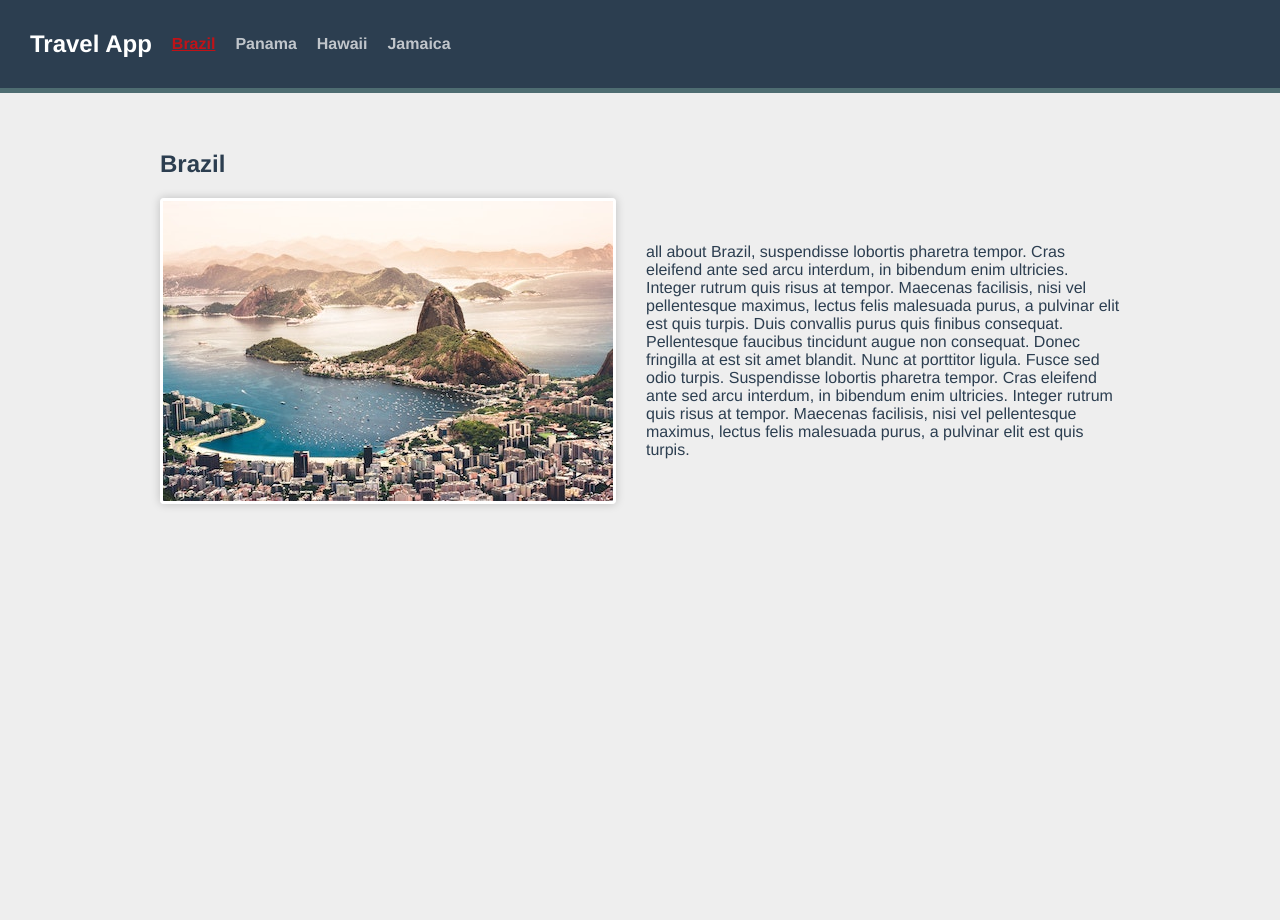
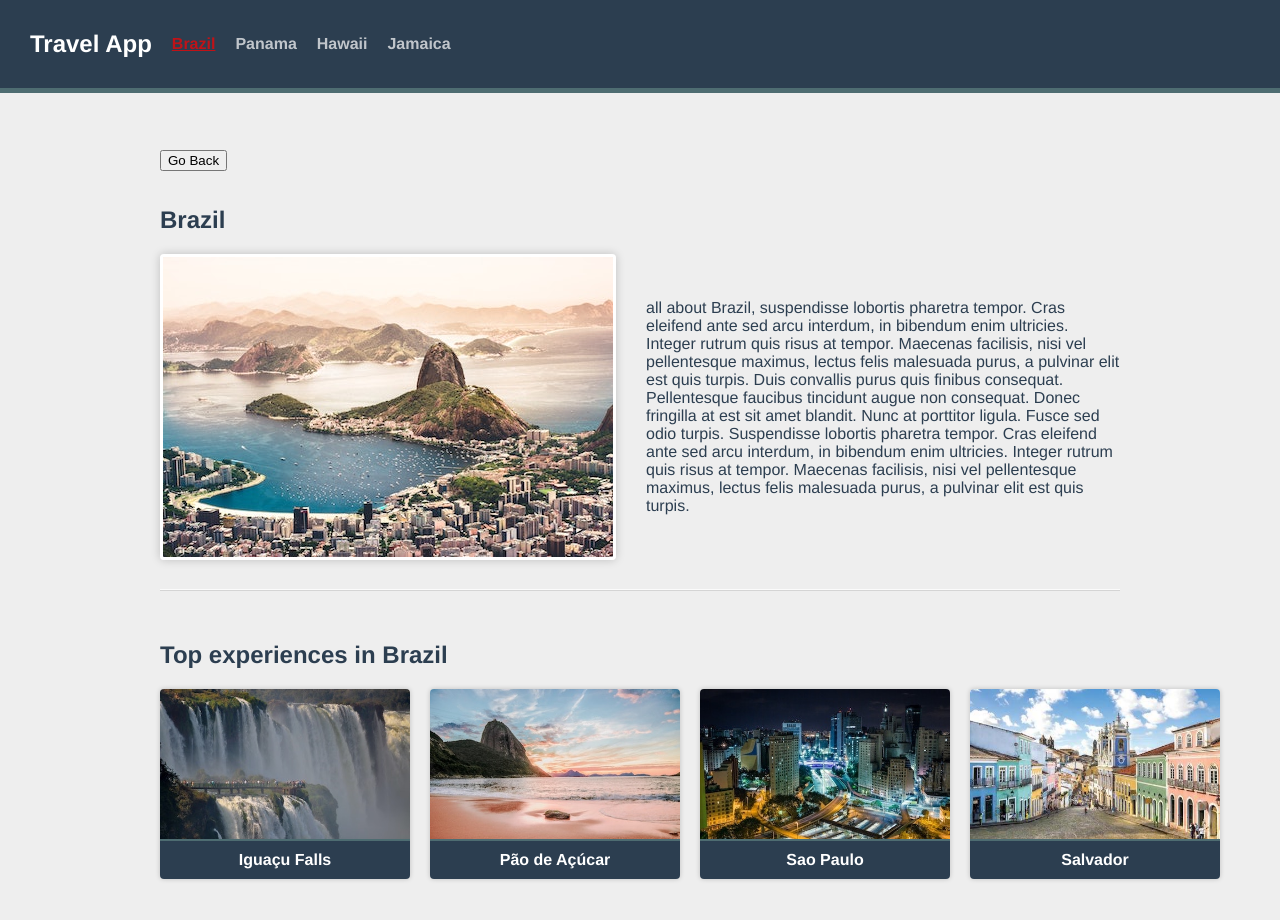
Before and after one commit to sebdevweb/vite-vue-router, a Vue app: page /destination/1/brazil in a window 1280 px wide. Shown: the top 920 px of the page. Before the commit the page ends 800 px from the top, so only its background shows below. Built offline with nearby package versions, Linux system fonts and the light colour scheme.

Commit message:
[VITE-VUE-ROUTER] Experience Cards

```diff
--- /dev/null
+++ b/src/components/ExperienceCard.vue
@@ -0,0 +1,22 @@
+<template>
+  <div class="cards">
+    <div class="card">
+      <img :src="`/images/${experience.image}`" :alt="experience.name">
+      <span class="card__text">
+        {{ experience.name }}
+      </span>
+    </div>
+  </div>
+</template>
+
+
+<script>
+  export default {
+    props: {
+      experience: {
+        type: Object,
+        required: true,
+      }
+    }
+  }
+</script>
--- /dev/null
+++ b/src/components/GoBack.vue
@@ -0,0 +1,5 @@
+<template>
+  <span class="go-back">
+    <button @click="$router.back()">Go Back</button>
+  </span>
+</template>
--- a/src/router/index.js
+++ b/src/router/index.js
@@ -3,13 +3,26 @@
 import Home from '@/views/Home.vue'
 
 const routes = [
-  {path: '/', name: 'Home', component: Home},
+  {
+    path: '/',
+    name: 'Home',
+    component: Home
+  },
   {
     path: '/destination/:id/:slug',
     name: 'destination.show',
     component: () => import('@/views/DestinationShow.vue'),
-    props: route => ({id: parseInt(route.params.id)}),
-  }
+    props: route => ({...route.params, id: parseInt(route.params.id)}),
+    children: [
+      {
+        path: ':experienceSlug',
+        name: 'experience.show',
+        component: () => import('@/views/ExperienceShow.vue'),
+        props: route => ({...route.params, id: parseInt(route.params.id)})
+      }
+    ]
+  },
+
 ]
 
 const router = createRouter({
--- a/src/views/DestinationShow.vue
+++ b/src/views/DestinationShow.vue
@@ -1,4 +1,5 @@
 <template>
+  <GoBack />
   <section v-if="destination" class="destination">
     <h1>{{ destination.name }}</h1>
     <div class="destination-details">
@@ -6,12 +7,33 @@
       <p>{{ destination.description }}</p>
     </div>
   </section>
+
+  <section class="experiences">
+    <h2>Top experiences in {{ destination.name }}</h2>
+    <div class="cards">
+      <router-link
+        v-for="experience in destination.experiences"
+        :key="experience.slug"
+        :to="{name: 'experience.show', params: {experienceSlug: experience.slug}}"
+      >
+        <ExperienceCard :experience="experience" />
+      </router-link>
+    </div>
+    <router-view />
+  </section>
+
 </template>
 
 
 <script>
+import ExperienceCard from '@/components/ExperienceCard.vue';
+import GoBack from '@/components/GoBack.vue'
 import sourceData from '@/data.json'
   export default {
+    components: {
+      ExperienceCard,
+      GoBack
+    },
     props: {
       id: { type: Number, required: true}
     },
--- /dev/null
+++ b/src/views/ExperienceShow.vue
@@ -0,0 +1,32 @@
+<template>
+  <section>
+    <h1>{{ experience.name }}</h1>
+    <img :src="`/images/${experience.image}`" :alt="experience.name">
+    <p>{{ experience.description }}</p>
+  </section>
+</template>
+
+
+<script>
+  import sourceData from '@/data.json'
+
+  export default {
+    props: {
+      id: {type: Number, required: true},
+      experienceSlug: { type: String, required: true}
+    },
+
+    computed: {
+      destination() {
+        return sourceData.destinations.find(
+          destination => destination.id === this.id
+        )
+      },
+      experience() {
+        return this.destination.experiences.find(
+          experience => experience.slug === this.experienceSlug
+        )
+      }
+    }
+  }
+</script>
```
Also changed, not shown: 1 other file (tests, documents, lock files or other folders).
